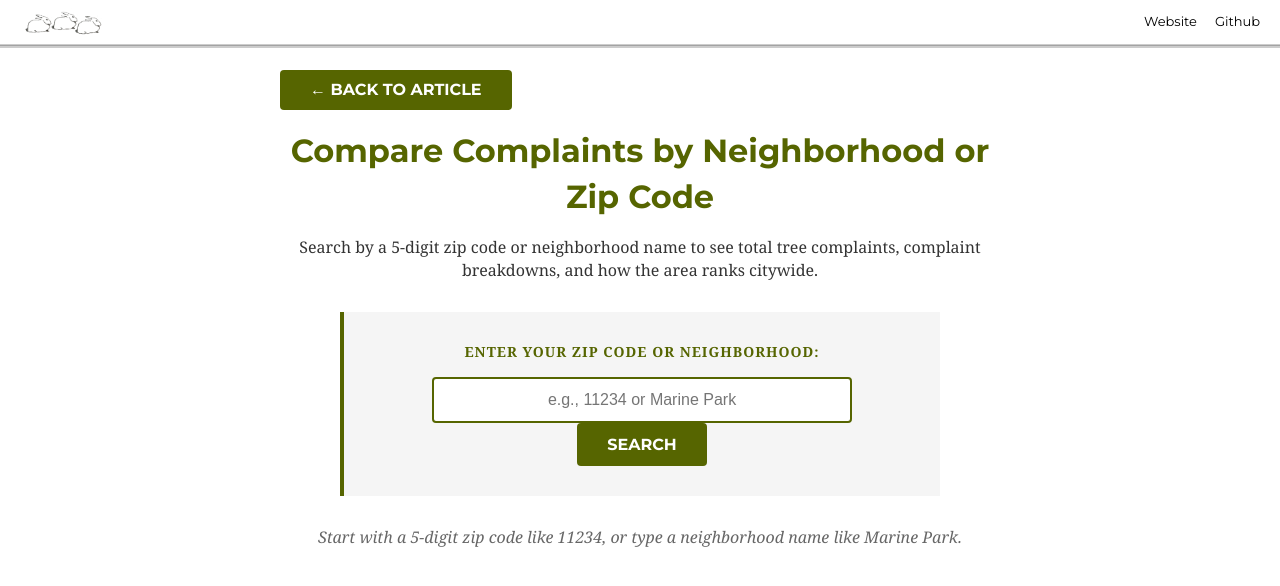
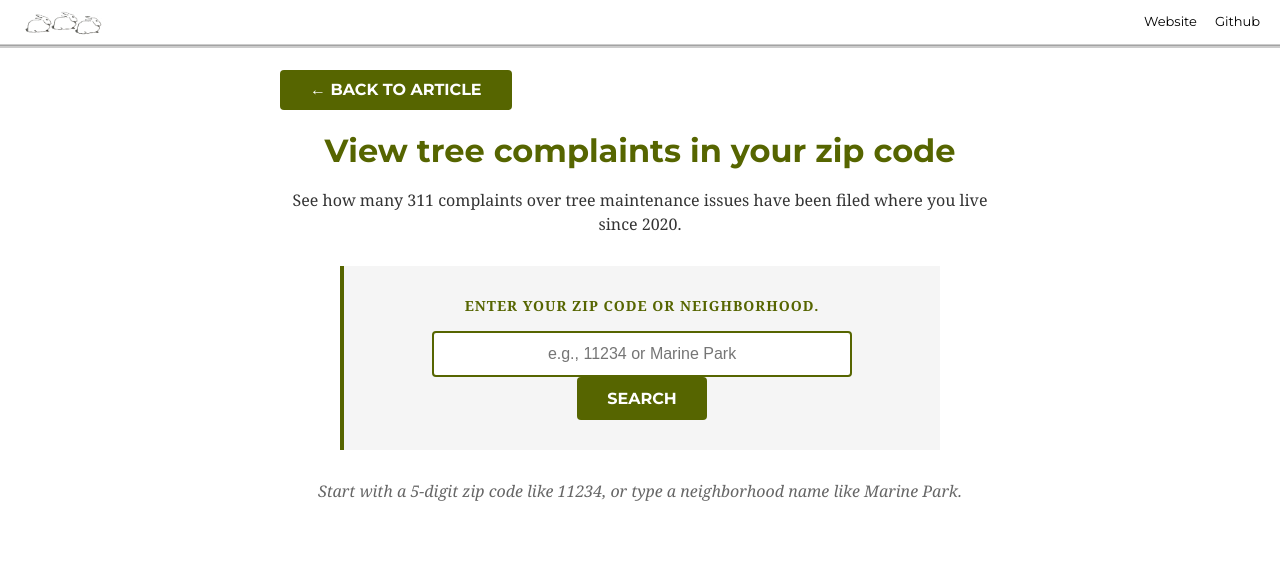
Before and after one commit to jack-walk/marine-park-trees, a SvelteKit app: page /compare in a window 1280 px wide. Shown: the top 586 px of the page. Built offline with nearby package versions, Linux system fonts and the light colour scheme.

Commit message:
Adjusting alignment and compare text

```diff
--- a/src/app.scss
+++ b/src/app.scss
@@ -126,7 +126,7 @@ header.storyHeader {
   column-gap: 40px;
   max-width: 1040px;
   margin: 0 auto 24px;
-  padding: 40px 20px 0;
+  padding: 48px 20px 0;
   text-align: left;
 }
 
@@ -1037,6 +1037,8 @@ section.last {
   .button-pair-btn {
     flex: none;
     width: 100%;
+    justify-content: center;
+    text-align: center;
   }
 
   .back-button-wrap {
--- a/src/routes/+page.svelte
+++ b/src/routes/+page.svelte
@@ -204,7 +204,7 @@ This is your page!
 				src={`${base}/photos/building.JPG`}
 				alt="Pedestrians walk outside a community center. So does a dog on a leash."
 			/>
-			<figcaption class="bannerCaption">The Carmine Carro Community Center in Marine Park. (Photo: Jack Walker)</figcaption>
+			<figcaption class="bannerCaption">Marine Park's Carmine Carro Community Center. (Photo: Jack Walker)</figcaption>
 		</figure>
 	</header>
 </section>
--- a/src/routes/compare/+page.svelte
+++ b/src/routes/compare/+page.svelte
@@ -93,14 +93,13 @@
 <div class="zip-comparison-tool">
   <ButtonPair buttons={backButtons} className="back-button-wrap" />
 
-  <h1>Compare Complaints by Neighborhood or Zip Code</h1>
+  <h1>View tree complaints in your zip code</h1>
   <p>
-    Search by a 5-digit zip code or neighborhood name to see total tree complaints,
-    complaint breakdowns, and how the area ranks citywide.
+    See how many 311 complaints over tree maintenance issues have been filed where you live since 2020.
   </p>
 
   <form class="search-section" onsubmit={handleSubmit}>
-    <label for="zip-code-input">Enter Your Zip Code Or Neighborhood:</label>
+    <label for="zip-code-input">Enter your zip code Or neighborhood.</label>
     <div class="search-input-wrap">
       <input
         type="text"
```
